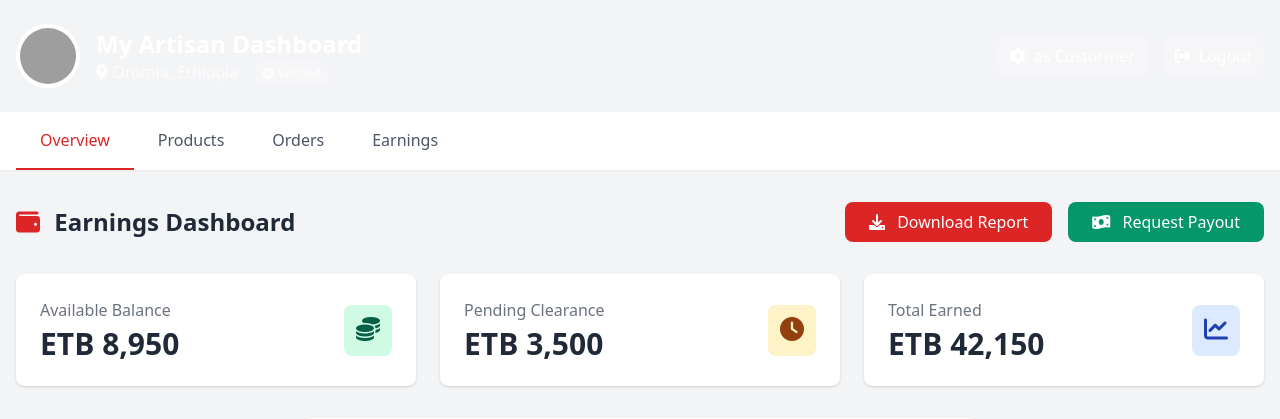
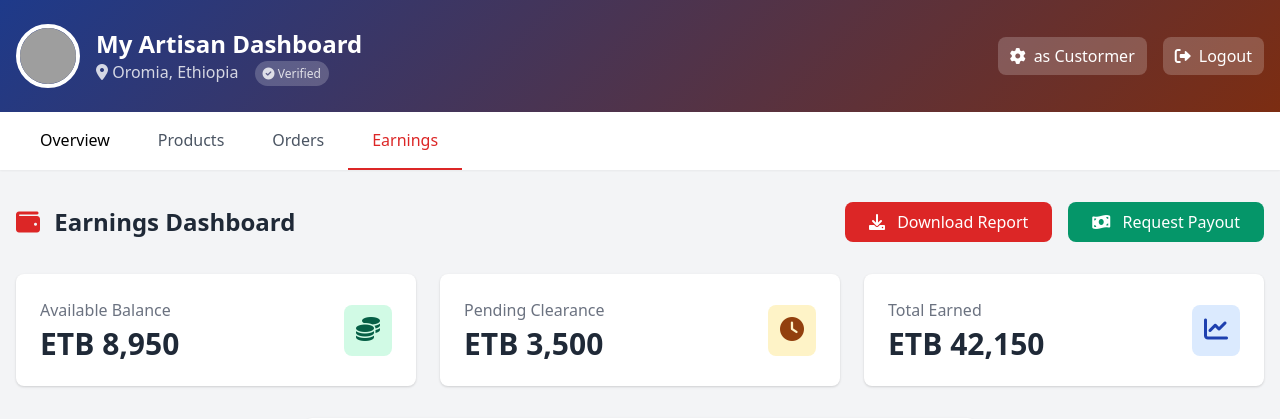
Before and after one commit to olyadboka/Oromo-Artisan-Storyteller-Marketplace, a PHP site: the page made by Artisan and Story teller/artisanContent/earning.php in a window 1280 px wide. Shown: the top 419 px of the page. Run offline with PHP 8.4, Linux system fonts and the light colour scheme; grey boxes are pictures that could not be loaded.

Commit message:
modified:   Artisan and Story teller/artisanContent/earning.php

```diff
--- a/Artisan and Story teller/artisanContent/earning.php
+++ b/Artisan and Story teller/artisanContent/earning.php
@@ -12,7 +12,7 @@
   <title>Earnings Dashboard</title>
   <link href="https://cdn.jsdelivr.net/npm/tailwindcss@2.2.19/dist/tailwind.min.css" rel="stylesheet">
   <link rel="stylesheet" href="https://cdnjs.cloudflare.com/ajax/libs/font-awesome/6.0.0-beta3/css/all.min.css">
-  <link rel="stylesheet" href="earning.css">
+  <link rel="stylesheet" href="./CSS/earning.css">
 </head>
 
 <body class="bg-gray-100">
@@ -49,11 +49,12 @@
   <div class="bg-white shadow-sm">
     <div class="container mx-auto px-4">
       <nav class="flex overflow-x-auto">
-        <a href="#" class="px-6 py-4 font-medium text-red-600 border-b-2 border-red-600">Overview</a>
+        <a href="#" class="px-6 py-4 font-medium ">Overview</a>
         <a href="./product.php" class="px-6 py-4 font-medium text-gray-600 hover:text-red-600">Products</a>
 
         <a href="./orders.php" class="px-6 py-4 font-medium text-gray-600 hover:text-red-600">Orders</a>
-        <a href="#" class="px-6 py-4 font-medium text-gray-600 hover:text-red-600">Earnings</a>
+        <a href="#"
+          class="px-6 py-4 font-medium text-gray-600 hover:text-red-600 text-red-600 border-b-2 border-red-600">Earnings</a>
 
 
     </div>
```
